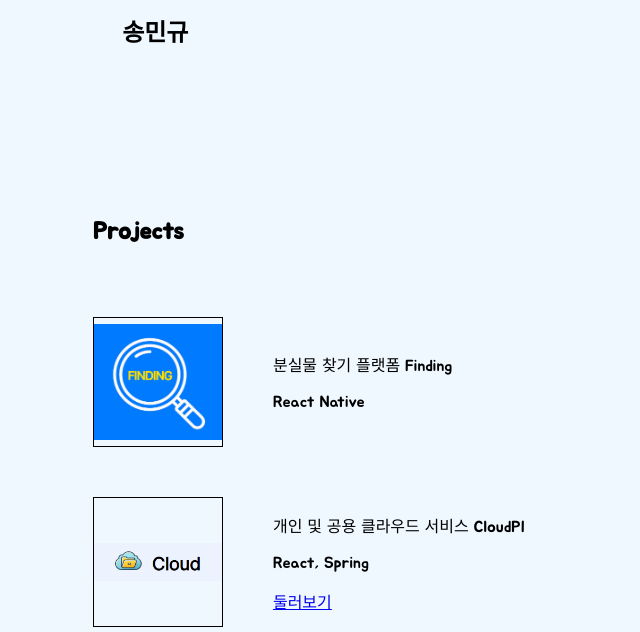
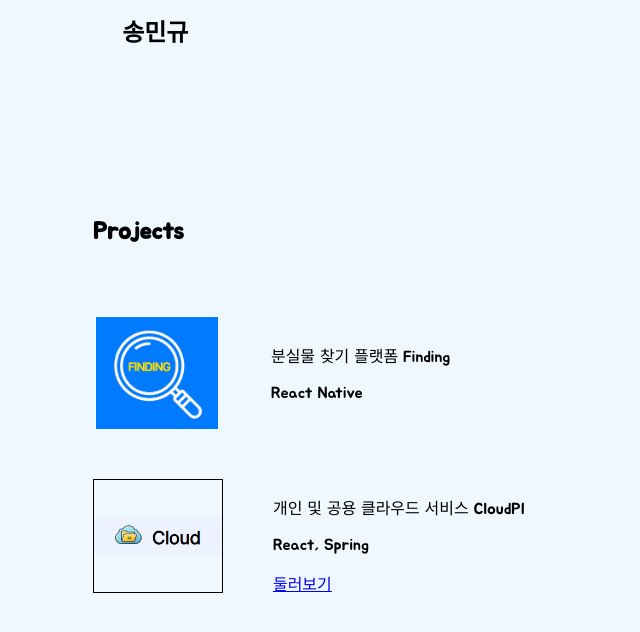
Before and after one commit to SongMinQQ/eureka_introduce, a plain HTML site: page index.html in a window 1280 px wide. Shown: the part 363-995 px from the top of the page, without its empty margins (331-971 px from the left). Drawn offline with Linux system fonts and the light colour scheme.

Commit message:
Design: 프로젝트 이미지 border 수정

```diff
--- a/index.html
+++ b/index.html
@@ -64,7 +64,7 @@
     <section class="projectarea hidden">
       <h2>Projects</h2>
       <div class="projectcard">
-        <img src="./project1.png">
+        <img src="./project1.png" style="border: none;">
         <div>
           <p>분실물 찾기 플랫폼 Finding</p>
           <p>React Native</p>
--- a/introduce.css
+++ b/introduce.css
@@ -164,7 +164,7 @@ h2{
 
 .projectcard > img {
   width: 8em;
-  height: 8em;
+  height: 7em;
   object-fit:contain;
   border: 1px solid black;
   /* align-self: flex-start; */
```
